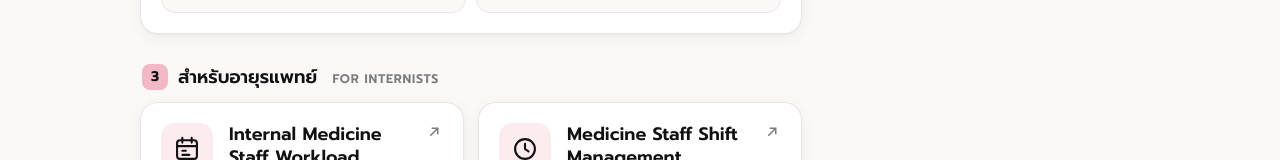
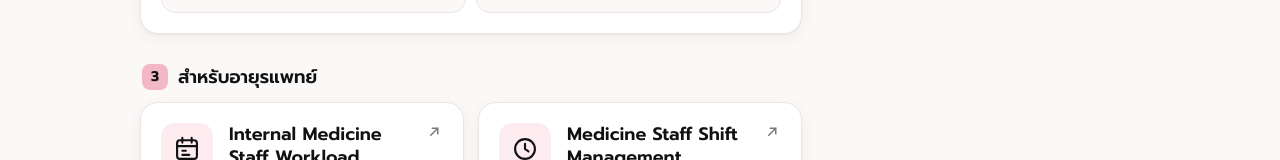
Before and after one commit to medicineudh/smartmed-udh, a plain HTML site: page index.html in a window 1280 px wide. Shown: the part 717-877 px from the top of the page. Drawn offline with Linux system fonts and the light colour scheme.

Commit message:
Add files via upload

```diff
--- a/index.html
+++ b/index.html
@@ -211,7 +211,7 @@ const SECTIONS = [
           url: "https://script.google.com/macros/s/AKfycbz-Qrq9gAYlqvueQIRVUpK8FeiXU9FhI6b43TBajVKFcQquDh3ZijlpznY3HV1QWI0D/exec" }
     ]}
   ]},
-  { title: "สำหรับอายุรแพทย์", en: "For internists", apps: [
+  { title: "สำหรับอายุรแพทย์", en: "", apps: [
     { name: "Internal Medicine Staff Workload", th: "ระบบจัดการภาระงาน อายุรแพทย์ อุดรธานี", icon: "workload",
       url: "https://script.google.com/macros/s/AKfycbxux2XveRPBZtseeyiT2RPlOIVHmk75z3TrhTPP3xA-fYs7492Uh89jF_rM3UaaYfzteQ/exec" },
     { name: "Medicine Staff Shift Management", th: "ระบบจัดเวรอายุรแพทย์", icon: "shift",
```
